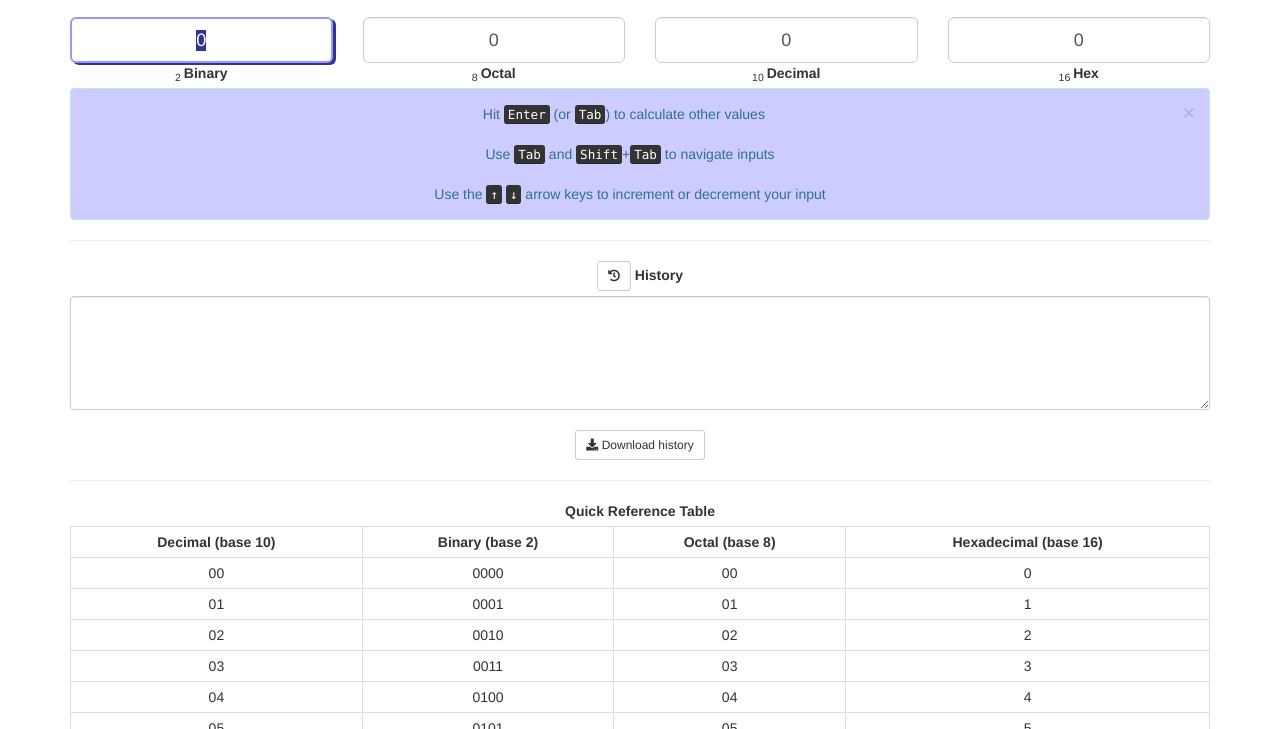
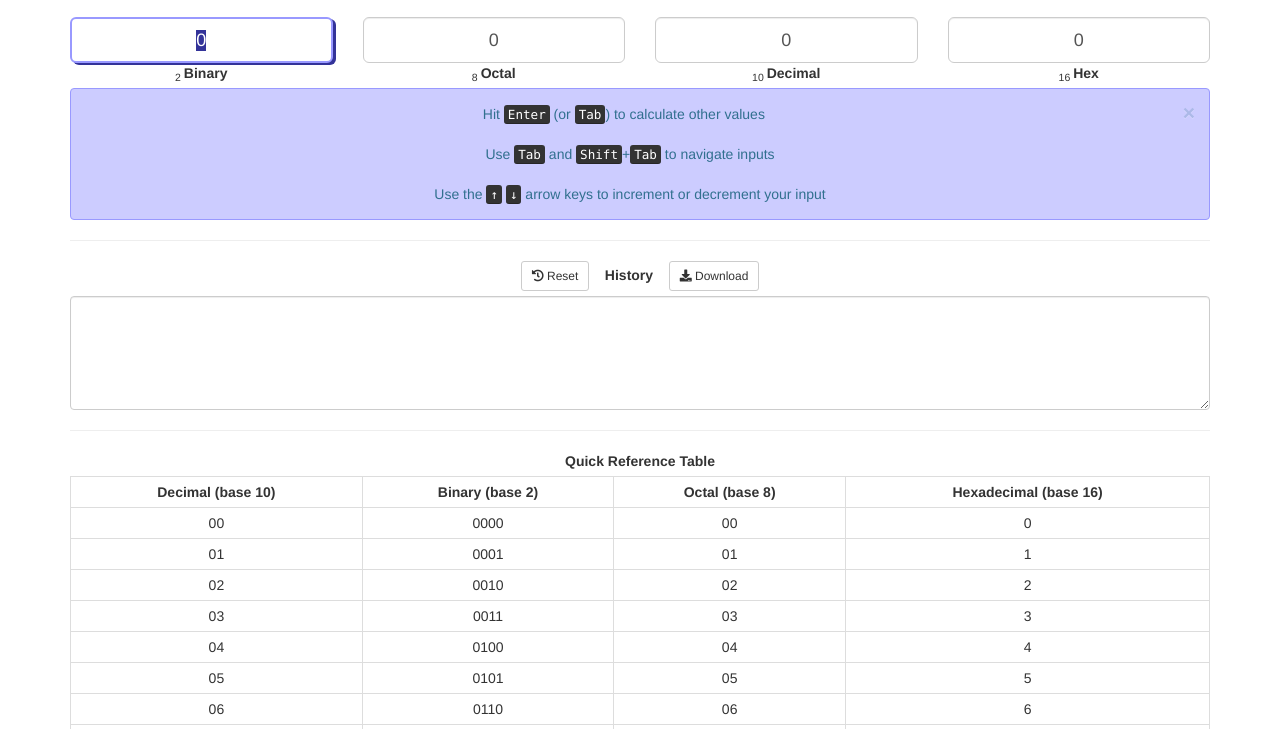
Before and after one commit to justingolden21/base-convert, a plain HTML site: page index.html in a window 1280 px wide. Shown: the part 71-800 px from the top of the page. Drawn offline with nearby package versions, Linux system fonts and the light colour scheme.

Commit message:
many minor edits (see desc)
change alert border color
change layout around history textarea
select input after arrow keys

```diff
--- a/index.html
+++ b/index.html
@@ -42,7 +42,7 @@
 				<input id="decimal" class="form-control input-lg text-center" onclick="this.setSelectionRange(0, this.value.length)" type="text" value="0"><sub>10 </sub><label> Decimal</label>
 			</div>
 			<div class="col-sm-6 col-lg-3">
-				<input id="hex" class="form-control input-lg text-center" onclick="this.setSelectionRange(0, this.value.length)" type="text" value="0"><sub>16 </sub><label> Hex</label>
+				<input id="hex" class="form-control input-lg text-center" onclick="this.setSelectionRange(0, this.value.length)" type="text" value="0" spellcheck="false"><sub>16 </sub><label> Hex</label>
 			</div>
 		</div>
 
@@ -55,10 +55,12 @@
 		<p id="simpleError" class="errorP"></p>
 		<hr>
 		<div class="form-group text-center">
-			<label for="valConsole"><button class="btn btn-sm btn-default"><i id="reset" title="reset history" class="fas fa-history"></i></button> History</label>
+			<label for="valConsole">
+				<button class="btn btn-sm btn-default" title="reset history"><i id="reset" class="fas fa-history"></i> Reset</button>
+				&nbsp;&nbsp; History &nbsp;&nbsp;
+				<button id="downloadHistoryButton" class="btn btn-sm btn-default" title="download history as text file"><i class="fas fa-download"></i> Download</button>
+			</label>
 			<textarea id="valConsole" class="form-control text-center" rows="5"></textarea>
-			<br>
-			<button id="downloadHistoryButton" class="btn btn-sm btn-default" title="download history as text file"><i class="fas fa-download"></i> Download history</button>
 		</div>
 		<hr>
 
--- a/scripts.js
+++ b/scripts.js
@@ -104,6 +104,7 @@ window.onkeyup = function(e) {
 	}
 	if(document.activeElement.value == 'NAN')
 		document.activeElement.value = '0';
+	document.activeElement.select();
 }
 
 function add(val, addend, base) {
--- a/styles.css
+++ b/styles.css
@@ -29,6 +29,9 @@ input:not([type=checkbox]):focus {
 tr.bg-info, .alert {
 	background-color: #ccf;
 }
+.alert {
+	border-color: #99f;
+}
 @media screen and (max-width: 768px) {
 	.alert {
 		display: none;
```
